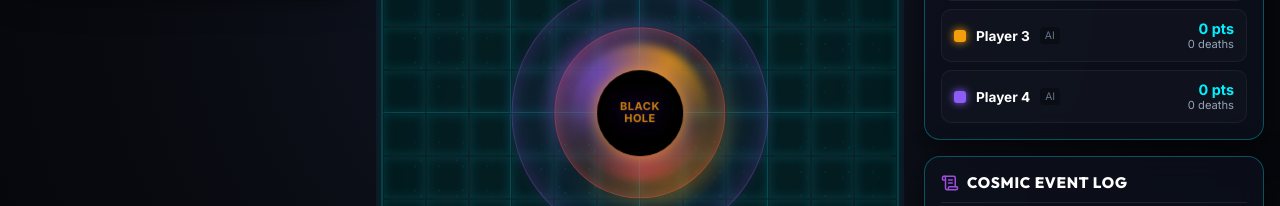
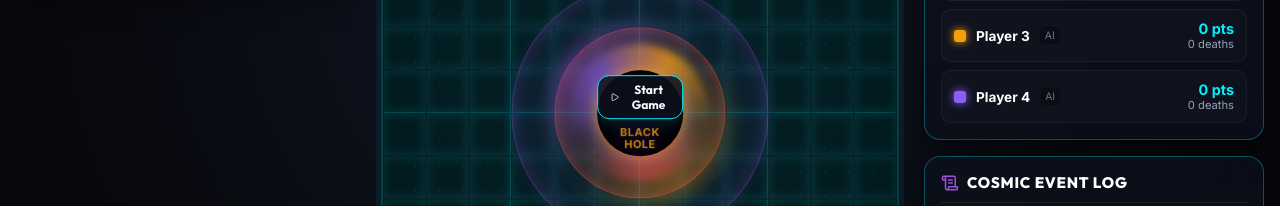
Before and after one commit to RandallBlanchetteGames/gravitypulse, a React (Vite) app: page / in a window 1280 px wide. Shown: the part 270-476 px from the top of the page. Built offline with nearby package versions, Linux system fonts and the light colour scheme; no server answers.

Commit message:
Implement quick restart button and modal polish

```diff
--- a/src/App.jsx
+++ b/src/App.jsx
@@ -763,7 +763,7 @@ export default function App() {
         rules={rules}
         boardSize={rules.getBoardSize()}
       />
-      <BlackHoleOverlay boardSize={rules.getBoardSize()} />
+      <BlackHoleOverlay boardSize={rules.getBoardSize()} phase={phase} onStartNewGame={() => initGame(rulesConfig)} />
       <TrajectoryLines
         boardSize={rules.getBoardSize()}
         startPos={board.find(e => e.type === ENTITY_TYPES.CUBE && e.playerId === activePlayer?.id)}
@@ -899,7 +899,7 @@ export default function App() {
         isOpen={isGameOverOpen}
         players={players}
         onRematch={() => initGame(rulesConfig)}
-        onOpenSetup={() => { setIsGameOverOpen(false); setIsSetupOpen(true); }}
+        onClose={() => setIsGameOverOpen(false)}
       />
 
       <AuthModal
--- a/src/components/board/BlackHoleOverlay.jsx
+++ b/src/components/board/BlackHoleOverlay.jsx
@@ -3,9 +3,12 @@
    ========================================================================== */
 
 import React from 'react';
+import { PHASES } from '../../engine/types.js';
+import { Play } from 'lucide-react';
 
-export function BlackHoleOverlay({ boardSize }) {
+export function BlackHoleOverlay({ boardSize, phase, onStartNewGame }) {
   const is18 = boardSize === 18;
+  const showButton = phase === PHASES.SETUP || phase === PHASES.GAME_OVER;
 
   return (
     <>
@@ -42,13 +45,25 @@ export function BlackHoleOverlay({ boardSize }) {
       }} />
 
       {/* Center Singularity Core (2x2 area in center) */}
-      <div className={`black-hole-core ${is18 ? 'size-18' : ''}`}>
+      <div className={`black-hole-core ${is18 ? 'size-18' : ''}`} style={{ pointerEvents: showButton ? 'auto' : 'none' }}>
         <div className="bh-accretion-disk-2" />
         <div className="bh-accretion-disk-1" />
         <div className="bh-event-horizon" />
-        <span className="bh-text" style={{ fontSize: is18 ? '0.55rem' : '0.68rem' }}>
-          BLACK<br />HOLE
-        </span>
+
+        <div style={{ zIndex: 5, display: 'flex', flexDirection: 'column', alignItems: 'center', gap: '8px' }}>
+          {showButton && (
+            <button
+              onClick={onStartNewGame}
+              className="neon-btn"
+              style={{ padding: '6px 12px', fontSize: '0.75rem' }}
+            >
+              <Play size={14} /> Start Game
+            </button>
+          )}
+          <span className="bh-text" style={{ fontSize: is18 ? '0.55rem' : '0.68rem' }}>
+            BLACK<br />HOLE
+          </span>
+        </div>
       </div>
     </>
   );
--- a/src/components/modals/GameOverModal.jsx
+++ b/src/components/modals/GameOverModal.jsx
@@ -3,10 +3,10 @@
    ========================================================================== */
 
 import React from 'react';
-import { Trophy, RotateCcw, Settings, Sparkles } from 'lucide-react';
+import { Trophy, RotateCcw, Settings, Sparkles, X } from 'lucide-react';
 import { soundEngine } from '../../audio/soundEngine.js';
 
-export function GameOverModal({ isOpen, players, onRematch, onOpenSetup }) {
+export function GameOverModal({ isOpen, players, onRematch, onClose }) {
   if (!isOpen) return null;
 
   const sorted = [...players].sort((a, b) => {
@@ -107,11 +107,11 @@ export function GameOverModal({ isOpen, players, onRematch, onOpenSetup }) {
 
         <div style={{ display: 'flex', gap: '12px', width: '100%', marginTop: '8px' }}>
           <button
-            onClick={() => { soundEngine.playClick(); onOpenSetup(); }}
+            onClick={() => { soundEngine.playClick(); onClose(); }}
             className="neon-btn"
             style={{ flex: 1, padding: '14px', justifyContent: 'center' }}
           >
-            <Settings size={18} /> Setup
+            <X size={18} /> Close
           </button>
 
           <button
--- a/src/components/modals/GameSetupModal.jsx
+++ b/src/components/modals/GameSetupModal.jsx
@@ -19,7 +19,7 @@ export function GameSetupModal({ isOpen, initialConfig, onClose, onApplySetup, u
     soundEngine.playClick();
 
     if (user && humanCount > 1) {
-      const confirm = window.confirm("You have selected multiple human players. Stat tracking will be disabled for this match. Proceed?");
+      const confirm = window.confirm("Stats Only Tracked for 1vAI. Proceed?");
       if (!confirm) return;
     }
 
@@ -203,9 +203,9 @@ export function GameSetupModal({ isOpen, initialConfig, onClose, onApplySetup, u
         </div>
 
         {user && humanCount > 1 && (
-          <div style={{ background: 'rgba(239, 68, 68, 0.1)', border: '1px solid rgba(239, 68, 68, 0.3)', padding: '10px 12px', borderRadius: '8px', display: 'flex', alignItems: 'center', gap: '10px' }}>
+          <div style={{ background: 'rgba(239, 68, 68, 0.1)', border: '1px solid rgba(239, 68, 68, 0.3)', padding: '10px 12px', borderRadius: '8px', display: 'flex', alignItems: 'center', gap: '10px', boxShadow: '0 0 15px rgba(239, 68, 68, 0.2)' }}>
             <AlertTriangle color="#ef4444" size={20} />
-            <span style={{ color: '#ef4444', fontSize: '0.85rem' }}>Stat tracking disabled for multiplayer games (1vAI only).</span>
+            <span style={{ color: '#ef4444', fontSize: '0.85rem', fontWeight: 700, letterSpacing: '0.02em' }}>Stats Only Tracked for 1vAI</span>
           </div>
         )}
 
```
